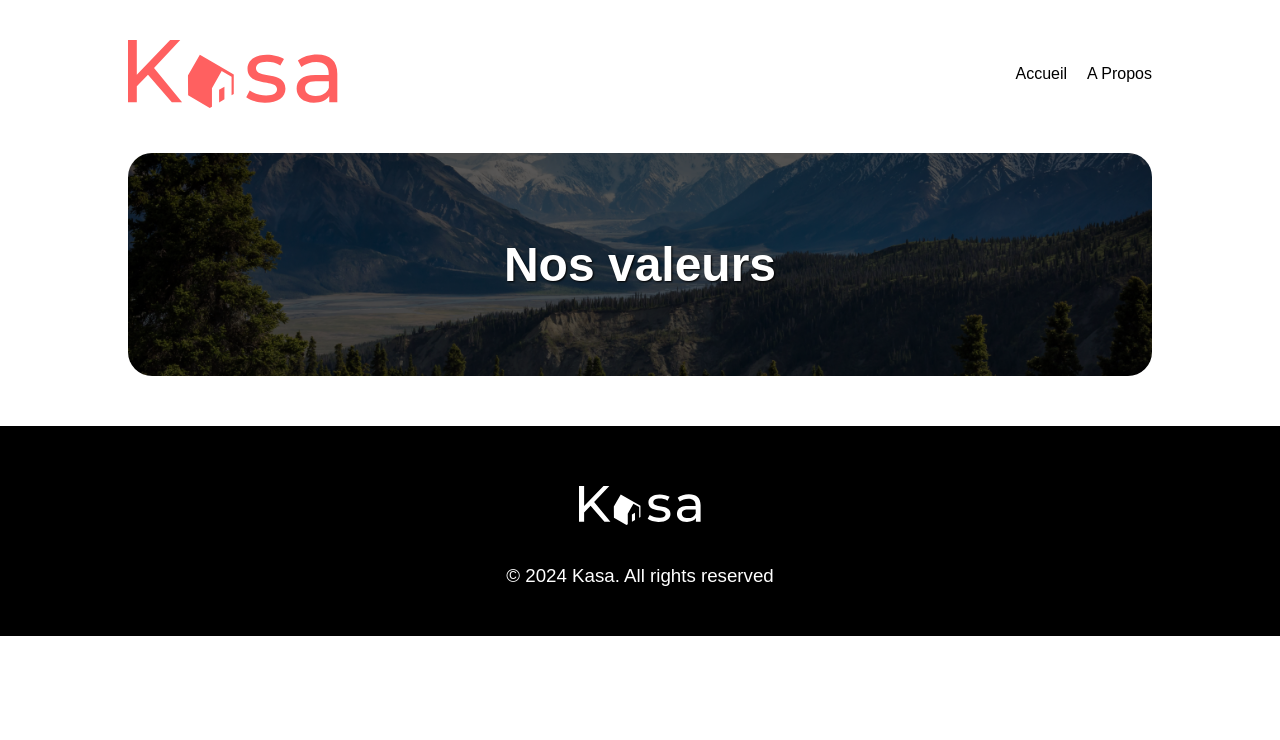
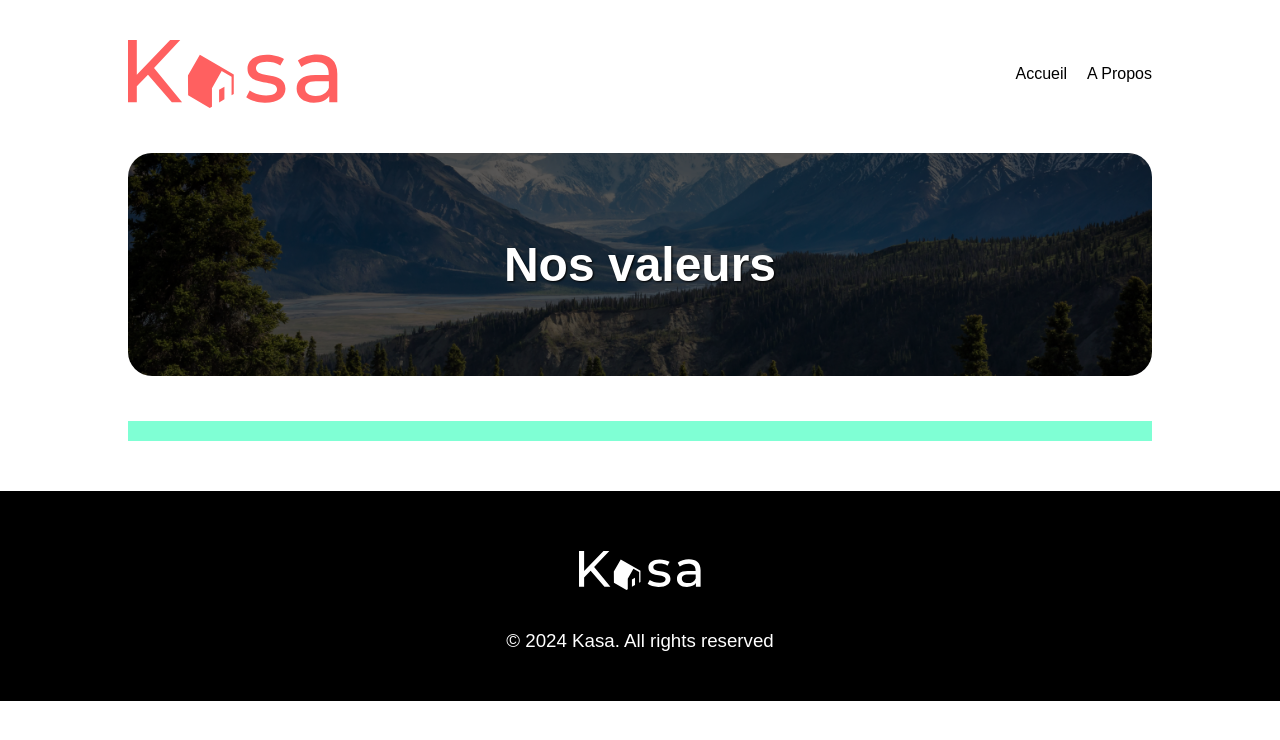
Before and after one commit to redaelhoumadi/Kasa, a React (Create React App) app: page /About in a window 1280 px wide. Shown: the top 740 px of the page. Built offline with nearby package versions, Linux system fonts and the light colour scheme.

Commit message:
creat collapse

```diff
--- /dev/null
+++ b/src/components/Collapse.jsx
@@ -0,0 +1,9 @@
+import '../styles/Collapse.scss';
+function Collapse() {
+    return (
+        <div className="about_main">
+        </div>
+    )
+}
+
+export default Collapse
--- a/src/data/logements.js
+++ b/src/data/logements.js
@@ -1,4 +1,4 @@
-export const logements = [
+const logements = [
 	{
 		"id": "c67ab8a7",
 		"title": "Appartement cosy",
--- a/src/pages/About.jsx
+++ b/src/pages/About.jsx
@@ -1,9 +1,11 @@
 import montagne from '../assets/montagne.jpg'
 import Banner from "../components/Banner"
+import Collapse from '../components/Collapse'
 function About() {
     return (
         <div className='container'>
             <Banner tittle='Nos valeurs' url={montagne} alt='montagne'/>
+            <Collapse />
         </div>
     )
 }
--- /dev/null
+++ b/src/styles/Collapse.scss
@@ -0,0 +1,5 @@
+.about_main{
+    background-color: aquamarine;
+    width: auto;
+    padding: 10px 5%;
+}
```
Also changed, not shown: src/data/About.js (added, +24 -0 lines).
